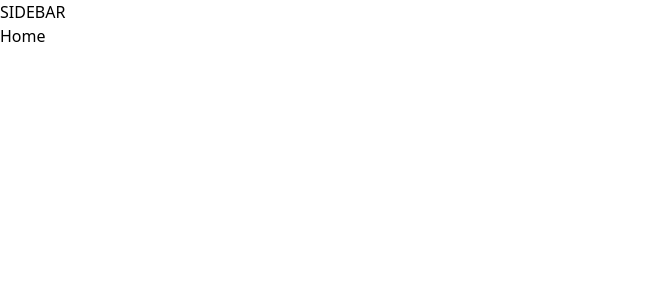
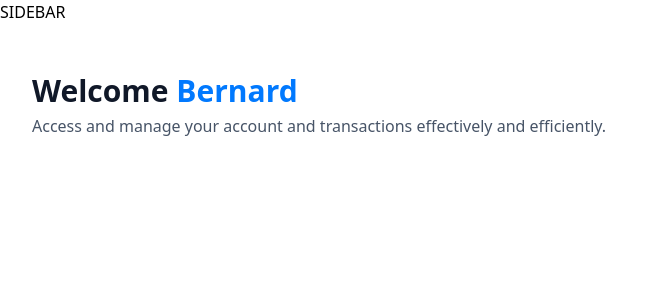
Before and after one commit to Bernard065/BankEase, a Next.js app: page / in a window 1280 px wide. Shown: the top 300 px of the page, without its empty margins (0-666 px from the left). Built offline with nearby package versions, Linux system fonts and the light colour scheme.

Commit message:
implement the Header Component

```diff
--- a/src/app/(root)/page.tsx
+++ b/src/app/(root)/page.tsx
@@ -1,8 +1,22 @@
+import Header from '@/components/ui/Header'
 import React from 'react'
 
 const Home = () => {
+    const loggedIn = { firstName: 'Bernard' }
+
   return (
-    <div>Home</div>
+    <section className='home'>
+        <div className='home-content'>
+            <header className='home-header'>
+                <Header
+                    type="greeting"
+                    title="Welcome"
+                    user={loggedIn?.firstName || "Guest"}
+                    subtext="Access and manage your account and transactions effectively and efficiently."
+                />
+            </header>
+        </div>
+    </section>
   )
 }
 
--- a/src/app/globals.css
+++ b/src/app/globals.css
@@ -1,3 +1,112 @@
 @tailwind base;
 @tailwind components;
 @tailwind utilities;
+
+* {
+    margin: 0;
+    padding: 0;
+    box-sizing: border-box;
+}
+
+/* Hide scrollbar for chrome, Safari and Opera */
+.no-scrollbar::-webkit-scrollbar {
+    display: none;
+}
+
+/* Hide scrollbar for IE, Edge and Firefox */
+.no-scrollbar {
+    -ms-overflow-style: none;
+    scrollbar-width: none;
+}
+
+.glassmorphism {
+    background: rgba(255, 255, 255, 0.25);
+    backdrop-filter: blur(4px);
+    -webkit-backdrop-filter: blur(4px);
+}
+
+.custom-scrollbar::-webkit-scrollbar {
+    width: 3px;
+    height: 3px;
+    border-radius: 2px;
+}
+
+.custom-scrollbar::-webkit-scrollbar-track {
+    background: #dddddd;
+}
+
+.custom-scrollbar::-webkit-scrollbar-thumb {
+    background: #5c5c7b;
+    border-radius: 50px;
+}
+
+.custom-scrollbar::-webkit-scrollbar-thumb:hover {
+    background: #7878a3;
+}
+
+@layer utilities {
+    .text-10 {
+        @apply text-[10px] leading-[14px];
+    }
+
+    .text-12 {
+        @apply text-[12px] leading-[16px];
+    }
+
+    .text-14 {
+        @apply text-[14px] leading-[20px];
+    }
+
+    .text-16 {
+        @apply text-[16px] leading-[24px];
+    }
+
+    .text-18 {
+        @apply text-[18px] leading-[22px];
+    }
+
+    .text-20 {
+        @apply text-[20px] leading-[24px];
+    }
+
+    .text-24 {
+        @apply text-[24px] leading-[30px];
+    }
+
+    .text-26 {
+        @apply text-[26px] leading-[32px];
+    }
+
+    .text-30 {
+        @apply text-[30px] leading-[38px];
+    }
+
+    .text-36 {
+        @apply text-[36px] leading-[44px];
+    }
+
+    /* Home */
+    .home {
+        @apply no-scrollbar flex w-full flex-row max-xl:max-h-screen max-xl:overflow-y-scroll;
+    }
+
+    .home-content {
+        @apply no-scrollbar flex w-full flex-1 flex-col gap-8 px-5 sm:px-8 py-7 lg:py-12 xl:max-h-screen xl:overflow-y-scroll;
+    }
+
+    .home-header {
+        @apply flex flex-col justify-between gap-8;
+    }
+
+    .header-box {
+        @apply flex flex-col gap-1;
+    }
+
+    .header-box-title {
+        @apply text-24 lg:text-30 font-semibold text-gray-900;
+    }
+
+    .header-box-subtext {
+        @apply text-14 lg:text-16 font-normal text-gray-600;
+    }
+}
--- /dev/null
+++ b/src/components/ui/Header.tsx
@@ -0,0 +1,19 @@
+import React from 'react'
+
+const Header = ({ type = "title", title, user, subtext }: HeaderProps) => {
+  return (
+    <div className='header-box'>
+        <h1 className='header-box-title'>
+            {title}
+            {type === "greeting" && (
+                <span className='text-bankGradient'>
+                    &nbsp;{user}
+                </span>
+            )}
+        </h1>
+        <p className='header-box-subtext'>{subtext}</p>
+    </div>
+  )
+}
+
+export default Header
--- /dev/null
+++ b/src/types/index.d.ts
@@ -0,0 +1,6 @@
+declare interface HeaderProps {
+    type?: "title" | "greeting";
+    title: string;
+    user?: string;
+    subtext: string;
+}
```
